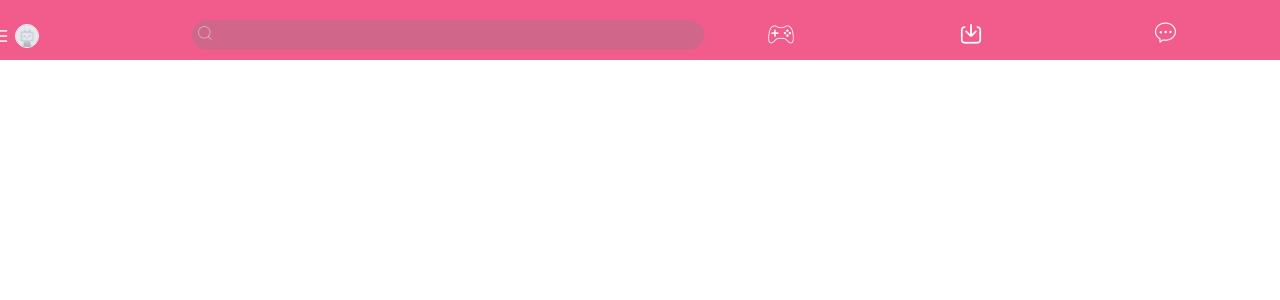
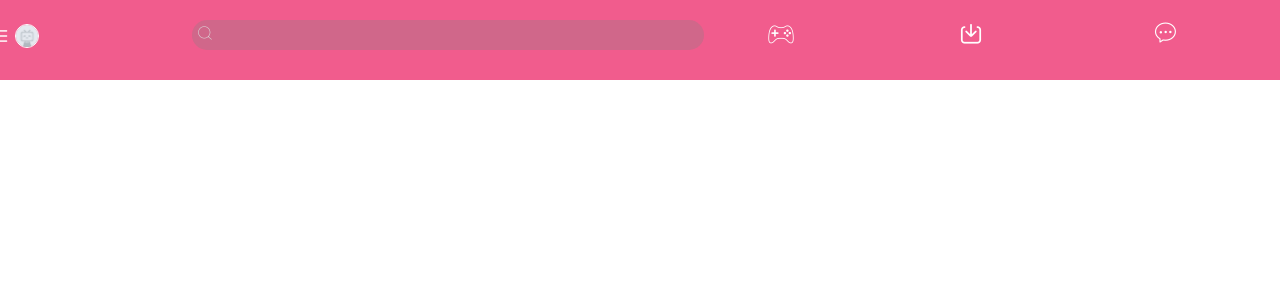
Before and after one commit to bilibiliteam/bilibili, a Vue app: page /#/ in a window 1280 px wide. Shown: the top 300 px of the page. Built offline with nearby package versions, Linux system fonts and the light colour scheme.

Commit message:
侧边栏开始

```diff
--- a/src/components/homeheader.vue
+++ b/src/components/homeheader.vue
@@ -1,5 +1,4 @@
 <template>
-    <div class="page">
     <div class="home-header">
         <div class="my">
             <i class="iconfont icon-caidan caidan"></i>
@@ -21,7 +20,6 @@
             <i class="iconfont icon-liuyan"></i>
         </div>
     </div>
-    </div>
 </template>
 
 <script>
@@ -31,7 +29,7 @@
 <style scoped>
     .home-header{
         display: flex;
-        height: 60px;
+        height: 10%;
         justify-content: space-between;
         padding-top: 20px;
         background: #f15c8d;
--- a/src/page/home-zb.vue
+++ b/src/page/home-zb.vue
@@ -1,6 +1,9 @@
 <template>
-    <div>
+    <div class="page">
         <homeheader />
+
+
+
     </div>
 </template>
 
@@ -13,4 +16,10 @@
     }
 </script>
 
-<style scoped></style>
+<style scoped>
+    .page{
+        height: 100%;
+        display: flex;
+        flex-direction: column;
+    }
+</style>
--- a/static/css/base.css
+++ b/static/css/base.css
@@ -53,6 +53,9 @@ s,i,em{font-style:normal;text-decoration:none;}
     margin:0 auto;
     font-size: 14px;
 }
+html,body{
+    height: 100%;
+}
 body{
     overflow-x: hidden;
 }
```
Also changed, not shown: src/components/sidebar.vue (added, +15 -0 lines). Lines whose indentation alone changed are shown as unchanged.
